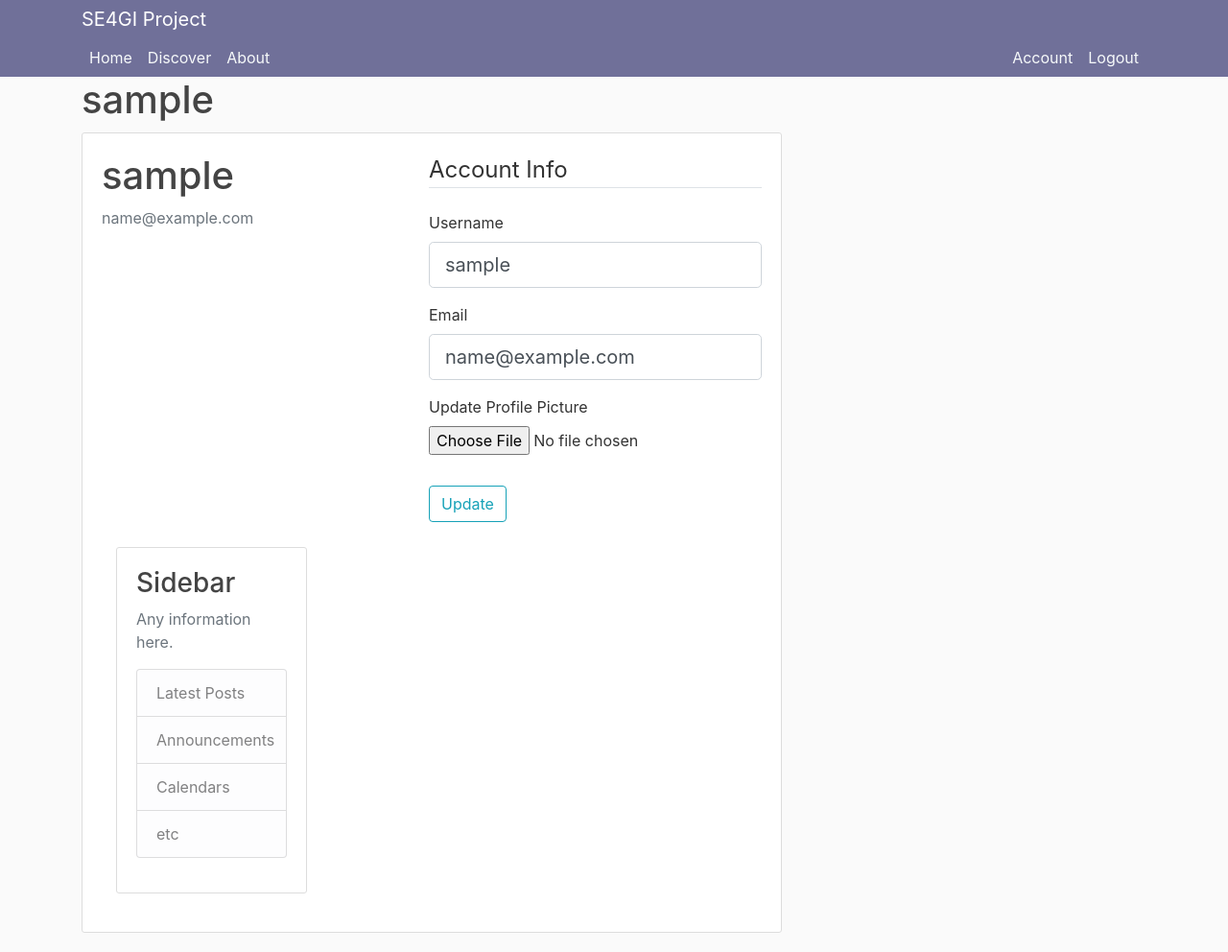
After one commit to hakankinikli/SE4GI, a Flask app: page /Account in a window 1280 px wide. The commit adds this page. Shown: the whole page at 96% size. Run offline with Flask 2, Linux system fonts and the light colour scheme; the visitor is signed in with stand-in values (Sample User, id 1); data comes from the database, SQL or seed files in the repository; some libraries are stand-ins or nearby versions.

Commit message:
files added

```diff
--- a/flask_project/forms.py
+++ b/flask_project/forms.py
@@ -5,6 +5,8 @@
 @author: hakan
 """
 from flask_wtf import FlaskForm
+from flask_wtf.file import FileField,FileAllowed
+from flask_login import current_user
 from wtforms import StringField, PasswordField, SubmitField, BooleanField
 from wtforms.validators import DataRequired, Length, Email, EqualTo, ValidationError
 from flask_project.models import User
@@ -20,13 +22,18 @@
                            validators=[DataRequired(),EqualTo('password')])
     submit=SubmitField('Sign Up')
 
+
+
     def validate_username(self,username):
         user=User.query.filter_by(username=username.data).first()
+        if username.data != current_user.username:
+            user = User.query.filter_by(username=username.data).first()
         if user:
             raise ValidationError('That user name is taken. Please choose a different one!')
 
     def validate_email(self,email):
-        email=User.query.filter_by(email=email.data).first()
+        if email.data != current_user.email:
+            email=User.query.filter_by(email=email.data).first()
         if email:
             raise ValidationError('That email is taken. Please choose a different one!')
 
@@ -45,3 +52,23 @@
 # =============================================================================
     remember=  BooleanField('Remember Me ')
     submit=SubmitField('Login')
+
+
+class UpdateAccountForm(FlaskForm):
+    username=StringField('Username',
+                         validators=[DataRequired(),Length(min=2,max=20)])
+    email=StringField('Email',
+                      validators=[DataRequired(),Email()])
+    picture = FileField('Update Profile Picture', validators=[FileAllowed(['jpg','jpeg','png'])])
+
+    submit=SubmitField('Update')
+
+    def validate_username(self,username):
+        user=User.query.filter_by(username=username.data).first()
+        if user:
+            raise ValidationError('That user name is taken. Please choose a different one!')
+
+    def validate_email(self,email):
+        email=User.query.filter_by(email=email.data).first()
+        if email:
+            raise ValidationError('That email is taken. Please choose a different one!')
--- a/flask_project/routes.py
+++ b/flask_project/routes.py
@@ -5,26 +5,10 @@
 @author: hakan
 """
 from flask import render_template, url_for, flash, redirect, request
-from flask_project import app, db, fbcrypt
-from flask_project.forms import RegistrationForm, LoginForm
+from flask_project import app, db, bcrypt
+from flask_project.forms import RegistrationForm, LoginForm,UpdateAccountForm
 from flask_project.models import User
-from flask_login import login_user, current_user, logout_user, login_required
-
-posts = [
-    {
-        'author': 'Corey Schafer',
-        'title': 'Blog Post 1',
-        'content': 'First post content',
-        'date_posted': 'April 20, 2018'
-    },
-    {
-        'author': 'Jane Doe',
-        'title': 'Blog Post 2',
-        'content': 'Second post content',
-        'date_posted': 'April 21, 2018'
-    }
-]
-
+from flask_login import login_user, current_user, logout_user, login_required, logout_user, login_required
 
 
 
@@ -47,7 +31,7 @@
         return redirect(url_for('home'))
     form = RegistrationForm()
     if form.validate_on_submit():
-        hashed_password = fbcrypt.generate_password_hash(form.password.data.encode('utf-8'))
+        hashed_password = bcrypt.generate_password_hash(form.password.data).decode('utf-8')
         user = User(username=form.username.data, email=form.email.data, password=hashed_password)
         db.session.add(user)
         db.session.commit()
@@ -63,10 +47,34 @@
     form = LoginForm()
     if form.validate_on_submit():
         user = User.query.filter_by(email=form.email.data).first()
-        if user and fbcrypt.check_password_hash(user.password, form.password.data):
+        if user and bcrypt.check_password_hash(user.password, form.password.data):
             login_user(user, remember=form.remember.data)
             next_page = request.args.get('next')
             return redirect(next_page) if next_page else redirect(url_for('home'))
         else:
             flash('Login Unsuccessful. Please check email and password', 'danger')
     return render_template('login.html', title='Login', form=form)
+
+
+@app.route("/Logout")
+@login_required
+def logout():
+        logout_user()
+        return redirect(url_for('home'))
+
+@app.route("/Account")
+@login_required
+def account():
+    form=UpdateAccountForm()
+    if form.validate_on_submit():
+        current_user.username = form.username.data
+        current_user.email = form.email.data
+        db.sesson.commit()
+        flash('Your account has been updated !','success')
+        return redirect(url_for('Account'))
+    elif request.method == 'GET':
+        form.username.data = current_user.username
+        form.email.data = current_user.email
+
+    image_file = url_for('static',filename='ae/'+ current_user.image_file)
+    return render_template('Account.html', title='Account', image_file=image_file,form=form)
--- /dev/null
+++ b/flask_project/templates/account.html
@@ -0,0 +1,65 @@
+{%extends "layout.html"%} {%block content%}
+  <h1>{{current_user.username}}</h1>
+  <div class="content-section">
+   <div class="media">
+    <img class="rounded-circle account img" src "{{ image_file }}">
+    <div class= "media-body">
+      <h2 class="account-heading">{{ current_user.username }}</h2>
+      <p class="text-secondary">{{ current_user.email }}</p>
+     </div>
+    <div/>
+    <!-- FORM HERE -->
+
+        <form method="POST" action="" enctype="multipart/form-data">
+            {{ form.hidden_tag() }}
+            <fieldset class="form-group">
+                <legend class="border-bottom mb-4">Account Info</legend>
+                <div class="form-group">
+                    {{form.username.label(class="form-control-label")}}
+
+                    {% if form.username.errors%}
+                        {{ form.username(class="form-control form-control-lg is-invalid")}}
+                        <div class="invalid-feedback">
+                            {% for error in form.username.errors %}
+                                <span>{{error}}</span>
+                            {%endfor%}
+                        </div>
+                    {%else%}
+                        {{form.username(class="form-control form-control-lg")}}
+                    {%endif%}
+                </div>
+                <div class="form-group">
+                    {{form.email.label(class="form-control-label")}}
+                    {% if form.email.errors%}
+                        {{ form.email(class="form-control form-control-lg is-invalid")}}
+                        <div class="invalid-feedback">
+                            {% for error in form.email.errors %}
+                                <span>{{error}}</span>
+                            {%endfor%}
+                        </div>
+                    {%else%}
+                        {{form.email(class="form-control form-control-lg")}}
+                    {%endif%}
+                </div>
+                 <div class="form-group">
+                     {{form.picture.label()}}
+                     {{form.picture(class="form-control-file")}}
+                     {% if form.picture.errors  %}
+                         {% for error in form.picture.errors %}
+                             <span class="text-danger">{{error}}</span></br>
+                         {%endfor%}
+                     {%endif%}
+                 </div>
+            </fieldset>
+            <div class="form-group">
+                {{ form.submit(class="btn btn-outline-info")}}
+            </div>
+        </form>
+
+  </div>
+
+
+
+
+
+{%endblock%}
--- a/flask_project/templates/layout.html
+++ b/flask_project/templates/layout.html
@@ -32,8 +32,13 @@
             </div>
             <!-- Navbar Right Side -->
             <div class="navbar-nav">
+            {% if current_user.is_authenticated %}
+            <a class="nav-item nav-link" href="{{ url_for('account') }}">Account</a>
+            <a class="nav-item nav-link" href="{{ url_for('logout') }}">Logout</a>
+            {% else %}
               <a class="nav-item nav-link" href="{{ url_for('login') }}">Login</a>
               <a class="nav-item nav-link" href="{{ url_for('register') }}">Register</a>
+             {% endif %}
             </div>
           </div>
         </div>
```
Also changed, not shown: flask_project/__init__.py (+4 -3 lines).
